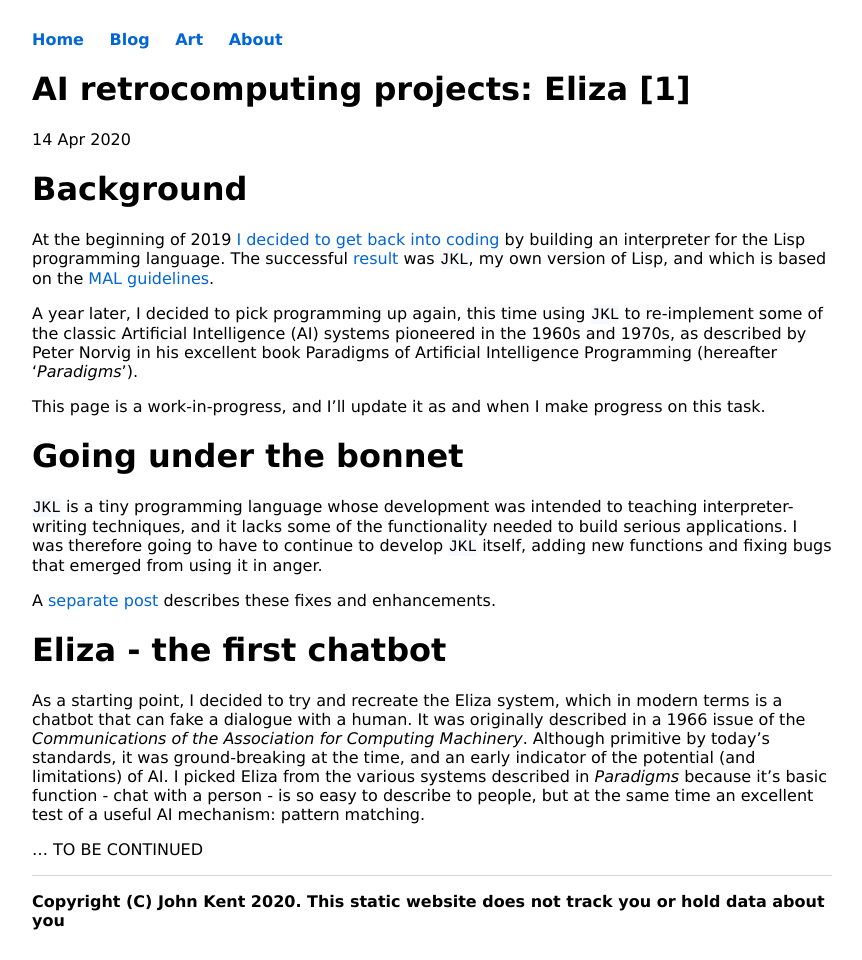
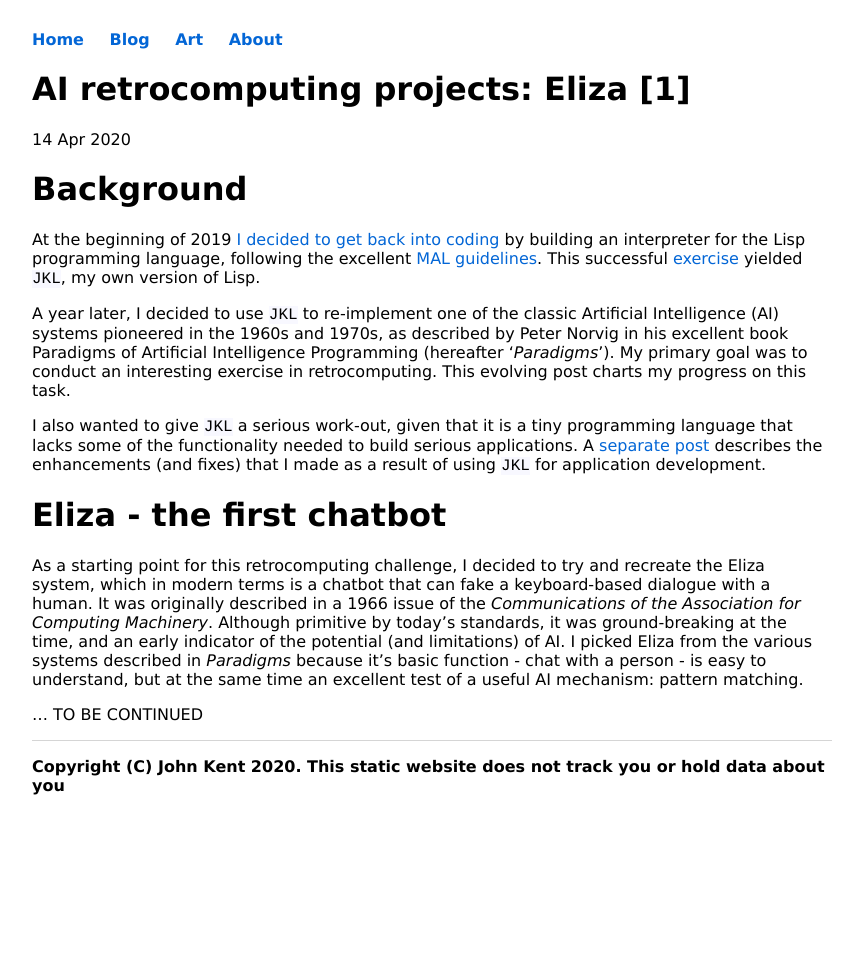
Before and after one commit to KineticLensman/KineticLensman.github.io, a Jekyll site: the page built from _posts/2020-04-14-AI-Projects-Eliza.md, in a window 1280 px wide. Shown: the whole page, without its empty margins (208-1070 px from the left). Built offline with Jekyll 4.4.1, drawn with Linux system fonts in a browser that asks for light colours; after the commit the page ends 900 px from its top, so only the background shows below that.

Commit message:
Total rewrite of introductory section.

```diff
--- a/_posts/2020-04-14-AI-Projects-Eliza.md
+++ b/_posts/2020-04-14-AI-Projects-Eliza.md
@@ -6,20 +6,14 @@
 
 # Background
 
-At the beginning of 2019 [I decided to get back into coding](https://www.non-kinetic-effects.co.uk/blog/2019/01/01/MAL-1) by building an interpreter for the Lisp programming language. The successful [result](https://www.non-kinetic-effects.co.uk/blog/2019/04/28/MAL-5) was `JKL`, my own version of Lisp, and which is based on the [MAL guidelines](https://github.com/kanaka/mal).
+At the beginning of 2019 [I decided to get back into coding](https://www.non-kinetic-effects.co.uk/blog/2019/01/01/MAL-1) by building an interpreter for the Lisp programming language, following the excellent [MAL guidelines](https://github.com/kanaka/mal). This successful [exercise](https://www.non-kinetic-effects.co.uk/blog/2019/04/28/MAL-5) yielded `JKL`, my own version of Lisp.
 
-A year later, I decided to pick programming up again, this time using `JKL` to re-implement some of the classic Artificial Intelligence (AI) systems pioneered in the 1960s and 1970s, as described by Peter Norvig in his excellent book Paradigms of Artificial Intelligence Programming (hereafter '*Paradigms*').
+A year later, I decided to use `JKL` to re-implement one of the classic Artificial Intelligence (AI) systems pioneered in the 1960s and 1970s, as described by Peter Norvig in his excellent book Paradigms of Artificial Intelligence Programming (hereafter '*Paradigms*'). My primary goal was to conduct an interesting exercise in retrocomputing. This evolving post charts my progress on this task.
 
-This page is a work-in-progress, and I'll update it as and when I make progress on this task.
-
-# Going under the bonnet
-
-`JKL` is a tiny programming language whose development was intended to teaching interpreter-writing techniques, and it lacks some of the functionality needed to build serious applications. I was therefore going to have to continue to develop `JKL` itself, adding new functions and fixing bugs that emerged from using it in anger.
-
-A [separate post](https://www.non-kinetic-effects.co.uk/blog/2020/04/03/Journey-continues) describes these fixes and enhancements.
+I also wanted to give `JKL` a serious work-out, given that it is a tiny programming language that lacks some of the functionality needed to build serious applications. A [separate post](https://www.non-kinetic-effects.co.uk/blog/2020/04/03/Journey-continues) describes the enhancements (and fixes) that I made as a result of using `JKL` for application development.
 
 # Eliza - the first chatbot
 
-As a starting point, I decided to try and recreate the Eliza system, which in modern terms is a chatbot that can fake a dialogue with a human. It was originally described in a 1966 issue of the *Communications of the Association for Computing Machinery*. Although primitive by today's standards, it was ground-breaking at the time, and an early indicator of the potential (and limitations) of AI. I picked Eliza from the various systems described in *Paradigms* because it's basic function - chat with a person - is so easy to describe to people, but at the same time an excellent test of a useful AI mechanism: pattern matching.
+As a starting point for this retrocomputing challenge, I decided to try and recreate the Eliza system, which in modern terms is a chatbot that can fake a keyboard-based dialogue with a human. It was originally described in a 1966 issue of the *Communications of the Association for Computing Machinery*. Although primitive by today's standards, it was ground-breaking at the time, and an early indicator of the potential (and limitations) of AI. I picked Eliza from the various systems described in *Paradigms* because it's basic function - chat with a person - is easy to understand, but at the same time an excellent test of a useful AI mechanism: pattern matching.
 
 ... TO BE CONTINUED
```
